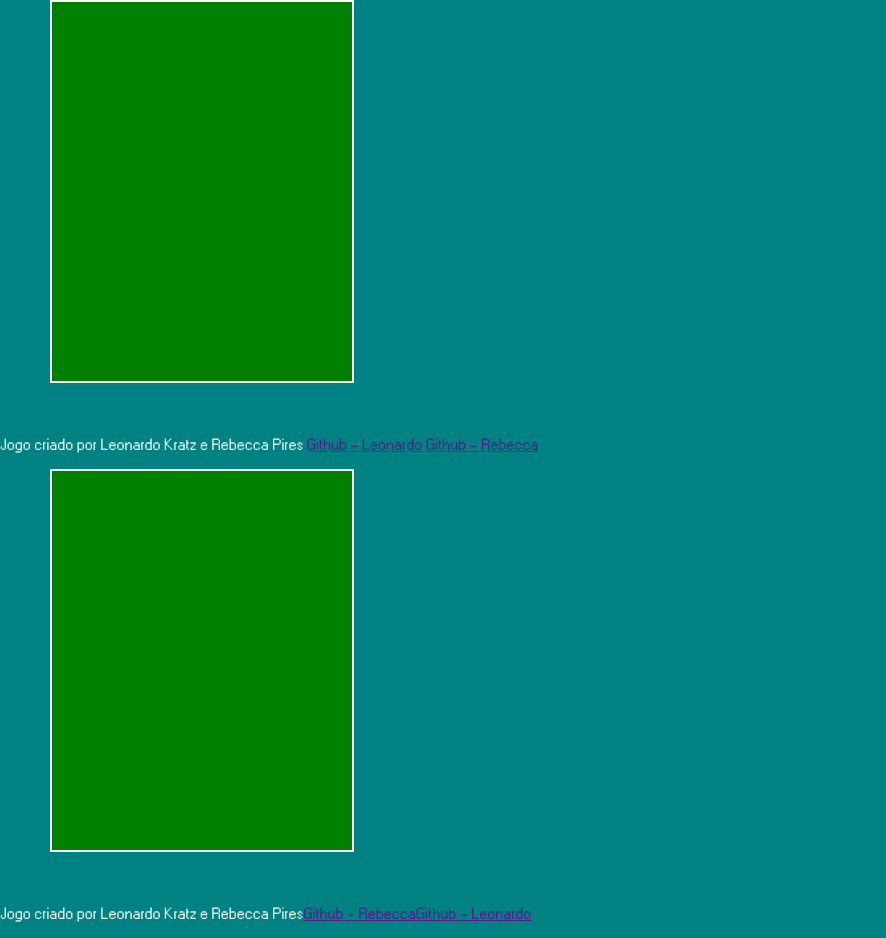
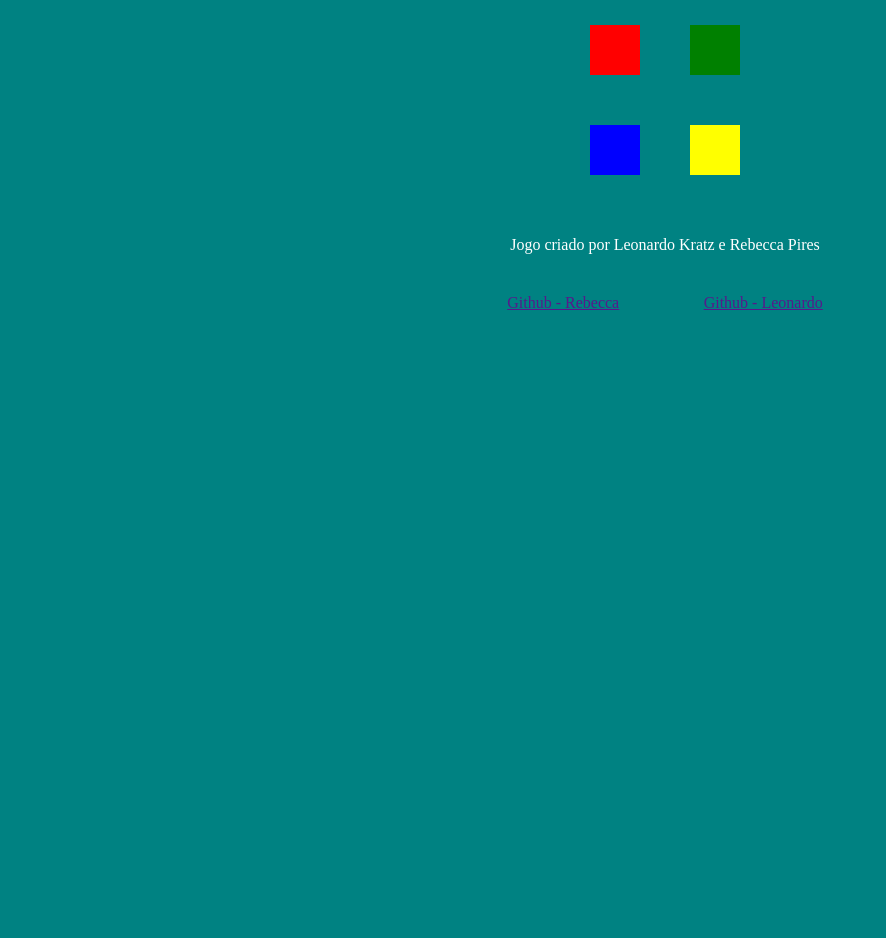
Before and after one commit to kratzmendes/S1A12-Entrega-JavaScript-Jogo-Genius, a plain HTML site: page S1A12_Entrega_JavaScript_Jogo_Genius/noturno-entrega_dupla-s6-jogo_genius-kratzmendes/index.html in a window 1280 px wide. Shown: the whole page, without its empty margins (0-886 px from the left). After the commit the page ends 800 px from the top, so only its background shows below. Drawn offline with Linux system fonts and the light colour scheme; files whose address does not match are found by name.

Commit message:
adicionando fonte

```diff
--- a/S1A12_Entrega_JavaScript_Jogo_Genius/noturno-entrega_dupla-s6-jogo_genius-kratzmendes/index.html
+++ b/S1A12_Entrega_JavaScript_Jogo_Genius/noturno-entrega_dupla-s6-jogo_genius-kratzmendes/index.html
@@ -8,27 +8,6 @@
         <title>Jogo Genius</title>
     </head>
     <body>
-
-        <main>
-            <div>
-                <div class="azul"></div>
-                <div class="amarelo"></div>
-                <div class="vermelho"></div>
-                <div class="verde"></div>
-            </div>
-        </main>
-
-        <footer>
-            <div class="devs">
-                <p>
-                    <span>Jogo criado por Leonardo Kratz e Rebecca Pires</span>
-                    <a href="">Github - Leonardo</a>
-                    <a href="">Github - Rebecca</a>
-                </p>
-            </div>
-        </footer>
-
-
-        <script src="./script.js"></script>
+        <script src="script.js"></script>
     </body>
 </html>
--- a/S1A12_Entrega_JavaScript_Jogo_Genius/noturno-entrega_dupla-s6-jogo_genius-kratzmendes/script.js
+++ b/S1A12_Entrega_JavaScript_Jogo_Genius/noturno-entrega_dupla-s6-jogo_genius-kratzmendes/script.js
@@ -4,6 +4,7 @@ const tagBody = document.querySelector("body");
 const tagMain = document.createElement("main");
 
 const divContainer = document.createElement("div");
+divContainer.setAttribute("class","container");
 
 const divAzul = document.createElement("div");
 divAzul.setAttribute("class","azul");
@@ -17,15 +18,14 @@ divVermelho.setAttribute("class","vermelho");
 const divVerde = document.createElement("div");
 divVerde.setAttribute("class","verde");
 
+divContainer.appendChild(divVermelho);
 divContainer.appendChild(divVerde);
-divContainer.appendChild(divVermelho);
+divContainer.appendChild(divAzul);
 divContainer.appendChild(divAmarelo);
-divContainer.appendChild(divAzul);
 
 tagMain.appendChild(divContainer);
 
 tagBody.appendChild(tagMain);
-
 
 
 // criação da tag footer e seus atributos
@@ -38,13 +38,16 @@ divDevs.setAttribute("class","devs");
 const tagP = document.createElement("p");
 
 const tagSpan = document.createElement("span");
+tagSpan.setAttribute("class","credito");
 tagSpan.innerText = "Jogo criado por Leonardo Kratz e Rebecca Pires";
 
 const gitLeonardo = document.createElement("a");
+gitLeonardo.setAttribute("class","gitDev");
 gitLeonardo.setAttribute("href","");
 gitLeonardo.innerText = "Github - Leonardo";
 
 const gitRebecca = document.createElement("a");
+gitRebecca.setAttribute("class","gitDev");
 gitRebecca.setAttribute("href","");
 gitRebecca.innerText = "Github - Rebecca";
 
@@ -54,3 +57,62 @@ tagP.appendChild(gitLeonardo);
 divDevs.appendChild(tagP);
 tagFooter.appendChild(divDevs);
 tagBody.appendChild(tagFooter);
+
+//lógica do jogo
+
+let cores = [];
+let coresClickadas = [];
+let pontos = 0;
+let fase = 0;
+
+const vermelho = document.querySelector('.divVermelho');
+const verde = document.querySelector('.divVerde');
+const azul = document.querySelector('.divAzul');
+const amarelo= document.querySelector('.divAmarelo');
+
+function iniciaJogo(){
+
+    alert('Bem vindo ao Genius! Iniciando novo jogo!');
+    pontos = 0;
+
+    proxFase();
+}
+
+function proxFase(){
+    pontos++;
+    fase++;
+    criaCores();
+}
+
+function criaCores(){
+
+    let novasCores = Math.floor(Math.random() * 4);
+    cores[cores.length] = novasCores;
+    coresClickadas = [];
+
+    for(let i=0; i < cores.length;i++) {
+
+        let elementColor = createColorElement(cores[i]);
+
+       // lightColor(elementColor, Number(i) + 1);
+    }
+
+    return cores;
+}
+
+let createColorElement = (color) => {
+    if(color == 0) {
+        return green;
+
+    } else if(color == 1) {
+        return red;
+
+    } else if (color == 2) {
+        return yellow;
+
+    } else if (color == 3) {
+        return blue;
+    }
+}
+
+console.log(criaCores());
--- a/S1A12_Entrega_JavaScript_Jogo_Genius/noturno-entrega_dupla-s6-jogo_genius-kratzmendes/style.css
+++ b/S1A12_Entrega_JavaScript_Jogo_Genius/noturno-entrega_dupla-s6-jogo_genius-kratzmendes/style.css
@@ -1,52 +1,95 @@
 @font-face {
-    font-family: 'W95FA';
-    src: url("C:\Users\Leonardo\Kenzie\S1A12-Entrega-JavaScript-Jogo-Genius\S1A12_Entrega_JavaScript_Jogo_Genius\noturno-entrega_dupla-s6-jogo_genius-kratzmendes\w95fa-cufonfonts\W95FA.otf") format("opentype");
+    font-family: "W95FA";
+    src: local("W95FA.otf");
 }
 
 
 
-body    {
-    margin: 0;
+body {
+
+    margin: 0px 0px 55px 50px;
     background-color: #008282;
     font-family: 'W95FA';
     color: white;
+
+}
+
+main {
+    display:flex;
+    justify-content: center;
+    align-items: center;
+    flex-wrap: wrap;
+}
+
+.container{
+    height: 200px;
+    width: 200px;
+    display:flex;
+    justify-content:space-around;
+    align-items:center;
+    flex-wrap: wrap;
 }
 
 
 .verde    {
+
     background-color: green;
-    height: 379px;
-    width: 300px;
-    margin: 0px 0px 55px 50px;
-    border: solid 2px
+    height: 50px;
+    width: 50px;
+    margin: 20px 20px 20px 20px;
+    border: none
+
 
 }
 
 .vermelho   {
-    grid-area: vermelho;
-    background-color: #0b0111;
-    border-top-right-radius: 100%;
-    background: radial-gradient(circle 1px at -5% 105%, transparent, transparent 120px, #FA448C 100px);
-    background-size: 100% 100%;
-    background-position: 0 0, 100% 0;
-    background-repeat: no-repeat;
+    background-color: red;
+    height: 50px;
+    width: 50px;
+    margin: 20px 20px 20px 20px;
+    border: none
+
 }
 
 .amarelo   {
-    grid-area: amarelo;
-    background-color: #0b0111;
-    border-bottom-left-radius: 100%;
-    background: radial-gradient(circle 1px at 105% 0%, transparent, transparent 120px, #FEC859 100px);
-    background-size: 100% 100%;
-    background-position: 0 0, 100% 0;
-    background-repeat: no-repeat;
+    background-color: yellow;
+    height: 50px;
+    width: 50px;
+    margin: 20px 20px 20px 20px;
+    border: none
+
 }
 
 .azul   {
-    background-color: #0b0111;
-    border-bottom-right-radius: 100%;
-    background: radial-gradient(circle 1px at -5% 0%, transparent, transparent 120px, #491D88 100px);
-    background-size: 100% 100%;
-    background-position: 0 0, 100% 0;
-    background-repeat: no-repeat;
+    background-color: blue;
+    height: 50px;
+    width: 50px;
+    margin: 20px 20px 20px 20px;
+    border: none
 }
+
+footer{
+    display:flex;
+    justify-content:space-around;
+    align-items:center;
+}
+p{
+    display:flex;
+    justify-content:space-around;
+    align-items:center;
+    flex-wrap: wrap;
+}
+.devs{
+
+    width: 400px;
+    border: none;
+}
+
+.credito{
+    margin: 20px 20px 20px 20px;
+
+}
+
+.gitDev{
+    margin: 20px 20px 20px 20px;
+}
--- a/S1A12_Entrega_JavaScript_Jogo_Genius/referência/game01.js
+++ b/S1A12_Entrega_JavaScript_Jogo_Genius/referência/game01.js
@@ -143,6 +143,10 @@ red.onclick = () => click(1);
 yellow.onclick = () => click(2);
 blue.onclick = () => click(3);
 
+
+
+
+
 // som da cor
 let soundColorPlay = (color) => {
     if ((color == 0) || (color == 'green')) {
```
Also changed, not shown: S1A12_Entrega_JavaScript_Jogo_Genius/noturno-entrega_dupla-s6-jogo_genius-kratzmendes/W95FA.otf (renamed from S1A12_Entrega_JavaScript_Jogo_Genius/noturno-entrega_dupla-s6-jogo_genius-kratzmendes/w95fa-cufonfonts/W95FA.otf), S1A12_Entrega_JavaScript_Jogo_Genius/noturno-entrega_dupla-s6-jogo_genius-kratzmendes/win95_logo.png (added), 1 other file.
